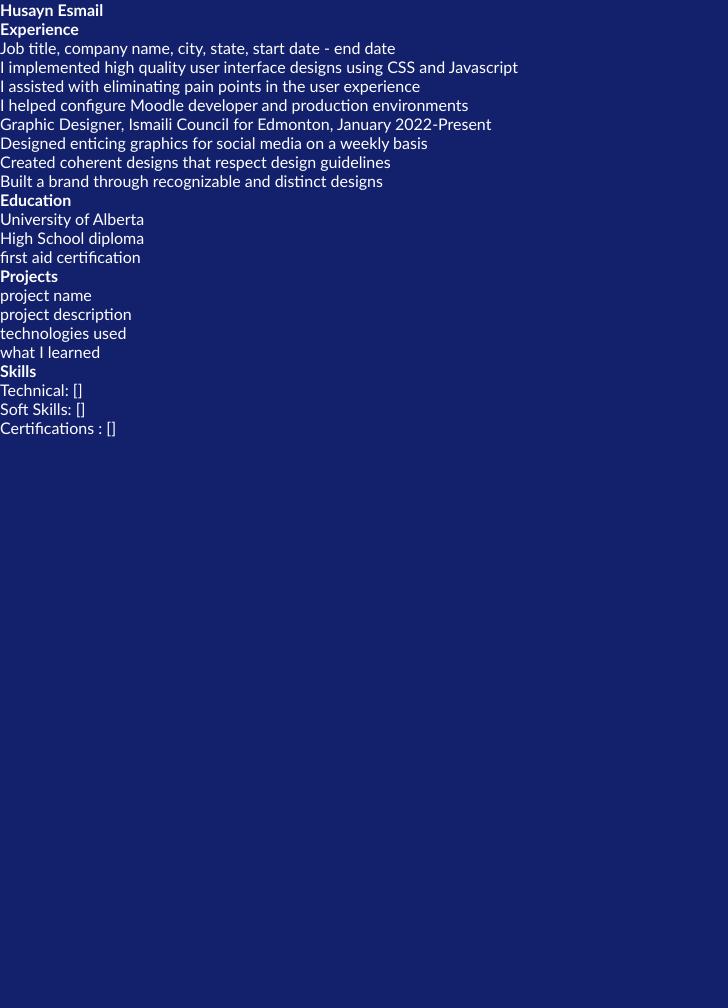
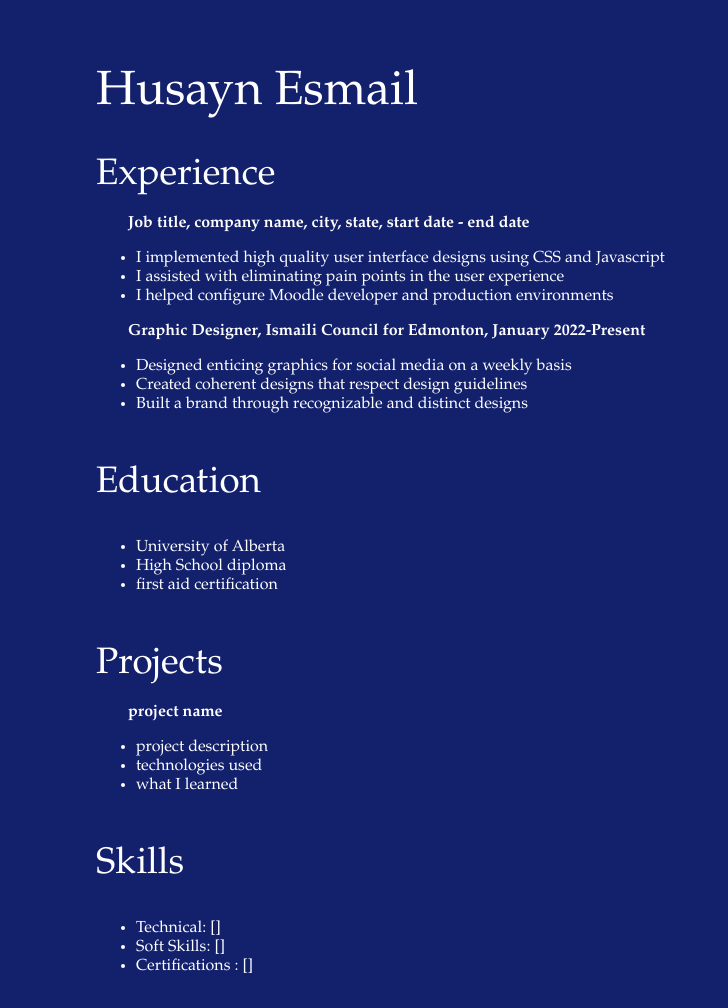
Before and after one commit to Husayn-Esmail/Portfolio-Site-Project-Codecademy, a Flask app: page /resume in a window 1280 px wide. Shown: the part 62-1070 px from the top of the page, without its empty margins (0-728 px from the left). Before the commit the page ends 499 px from the top, so only its background shows below. Run offline with Flask 3, Linux system fonts and the light colour scheme; parts of the project's set-up code (start-up, migrations or seed data) failed here and were passed over.

Commit message:
made a new resume css file and made real progress on the resume section

```diff
--- /dev/null
+++ b/portfolio_site/static/css/resume.css
@@ -0,0 +1,40 @@
+/* Desktop styles */
+:root {
+    font-size: 1em;
+}
+
+.content {
+    font-family: Garamond, Georgia, 'Times New Roman', Times, serif;
+}
+
+section {
+    margin-left: 5rem;
+    padding: 1rem;
+}
+
+.title {
+    margin-top: 3rem;
+}
+
+.title h1 {
+    font-size: 3rem;
+    font-weight: 400;
+}
+
+section h2 {
+    font-size: 2.3rem;
+    font-weight: 400;
+    margin-bottom: 1rem;
+}
+
+section div {
+    margin-left: 2rem;
+}
+
+section div p {
+    font-weight: 600;
+}
+
+section div ul {
+    padding: 1rem 0.5rem;
+}
--- a/portfolio_site/templates/resume.html
+++ b/portfolio_site/templates/resume.html
@@ -2,13 +2,14 @@
 {% block title %}Resume{% endblock %}
 {% block head %}
 <link rel="shortcut icon" type="image/png" href="{{ url_for('static', filename='img/favicons/favicon-16x16.png') }}">
+<link rel="stylesheet" type="text/css" href="{{ url_for('static', filename='css/resume.css') }}">
 {% endblock %}
 {% block content %}
 <div class="content">
-    <section>
+    <section class="title">
         <h1>Husayn Esmail</h1>
     </section>
-    <section>
+    <section id="experience">
         <h2>Experience</h2>
         <div>
             <p>Job title, company name, city, state, start date - end date</p>
@@ -27,24 +28,36 @@
             </ul>
         </div>
     </section>
+    <section id="education">
         <h2>Education</h2>
+        <div>
             <ul>
                 <li>University of Alberta</li>
                 <li>High School diploma</li>
                 <li>first aid certification</li>
             </ul>
+        </div>
+    </section>
+    <section id="projects">
         <h2>Projects</h2>
+        <div>
             <p>project name</p>
             <ul>
                 <li>project description</li>
                 <li>technologies used</li>
                 <li>what I learned</li>
             </ul>
+        </div>
+    </section>
+    <section id="skills">
         <h2>Skills</h2>
+        <div>
             <ul>
                 <li>Technical: []</li>
                 <li>Soft Skills: []</li>
                 <li>Certifications : []</li>
             </ul>
         </div>
+    </section>
+</div>
 {% endblock %}
```
Lines whose indentation alone changed are shown as unchanged.
